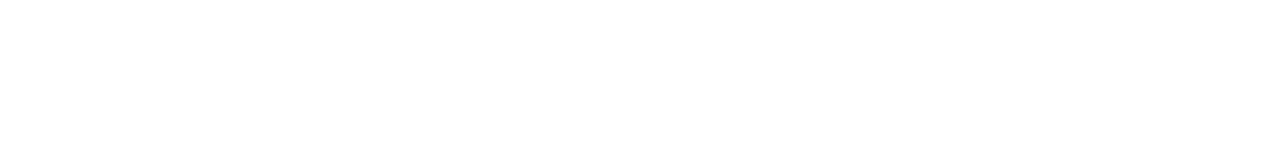
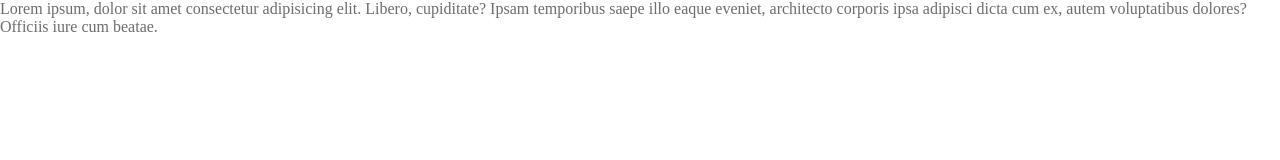
Before and after one commit to victorozoterio/travelgram, a plain HTML site: page index.html in a window 1280 px wide. Drawn offline with Linux system fonts and the light colour scheme.

Commit message:
initial style guide

```diff
--- a/index.html
+++ b/index.html
@@ -7,6 +7,6 @@
     <link rel="stylesheet" href="styles/index.css">
 </head>
 <body>
-
+    Lorem ipsum, dolor sit amet consectetur adipisicing elit. Libero, cupiditate? Ipsam temporibus saepe illo eaque eveniet, architecto corporis ipsa adipisci dicta cum ex, autem voluptatibus dolores? Officiis iure cum beatae.
 </body>
 </html>
--- a/styles/global.css
+++ b/styles/global.css
@@ -3,3 +3,17 @@
     padding: 0;
     box-sizing: border-box;
 }
+
+:root {
+    --brand-color: #EF5F4C;
+    --background-color: #FFFFFF;
+    --surface-color: #F5F5F5;
+    --skeleton-color: #D9D9D9;
+    --shape-transparency: #ffffff8f;
+    --text-color-primary: #313131;
+    --text-color-secondary: #6C6C6C;
+}
+
+body {
+    color: var(--text-color-secondary);
+}
```
Also changed, not shown: assets/AirplaneTilt.svg (added), assets/Image 01.png (added), assets/Image 02.png (added), assets/Image 03.png (added), assets/Image 04.png (added), assets/Image 05.png (added), assets/Image 06.png (added), assets/Image 07.png (added), assets/Image 08.png (added), assets/Image 09.png (added), assets/Image 10.png (added), assets/Image 11.png (added), assets/Image.svg (added), assets/Logo.svg (added), 2 more files, 1 other file.
